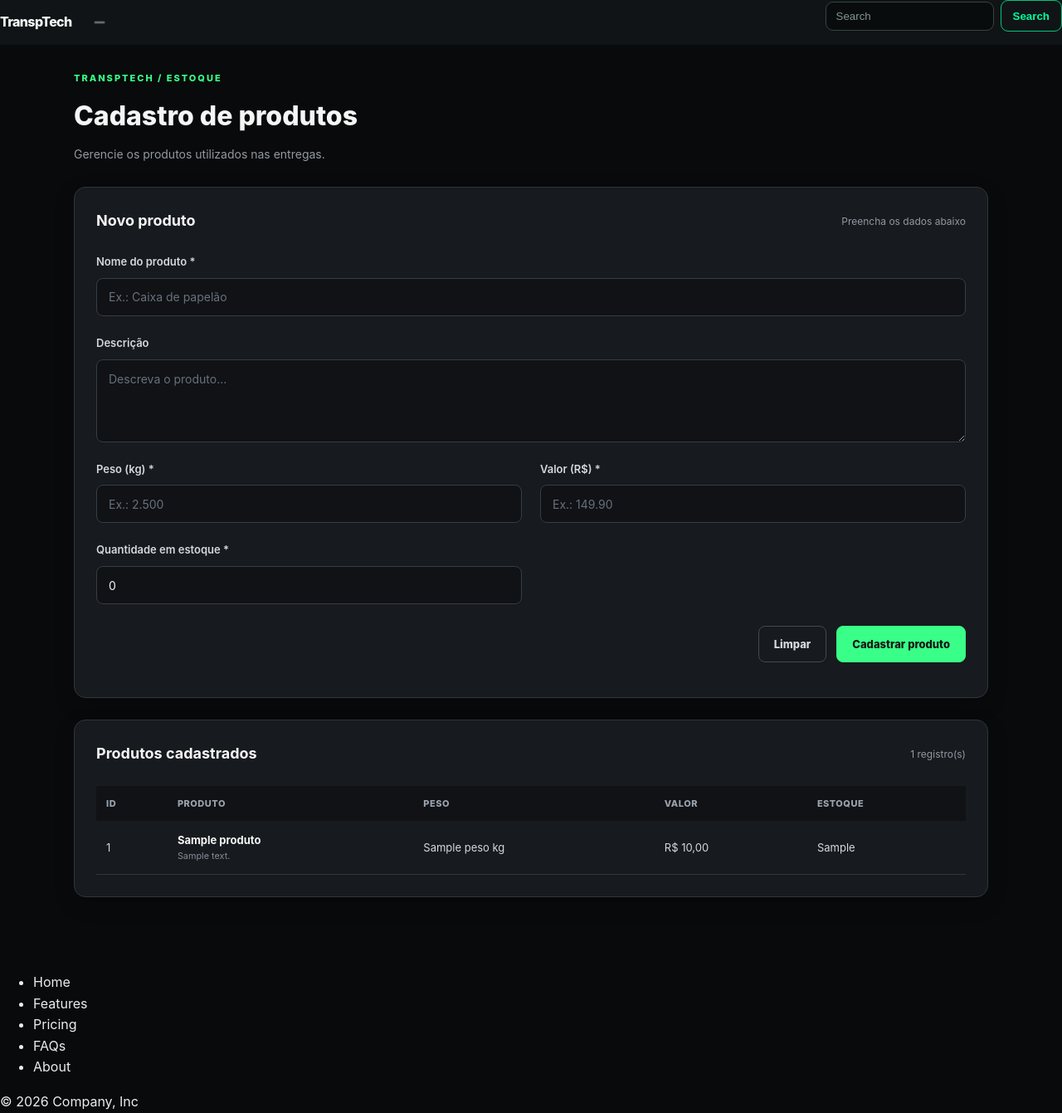
After one commit to PortadordeCNPJ/trabalhoApoGuilhermeS, a PHP site: template app/views/admin/produtos.php in a window 1280 px wide. The commit adds this page. Shown: the whole page at 83% size. Run offline with PHP 8.4, Linux system fonts and the light colour scheme; the template is opened without the code that fills it: most values are stand-ins (such as "Sample title", 1, 10 or a date in 2020).

Commit message:
Add: Criando as páginas para cadastrar produtos, terminar a lógica para cadastrar enquanto a tela carrega do layout principal

```diff
--- /dev/null
+++ b/app/views/admin/produtos.php
@@ -0,0 +1,204 @@
+<?php
+
+$erros = $_SESSION['erros_produto'] ?? [];
+$sucesso = $_SESSION['sucesso_produto'] ?? null;
+$dados = $_SESSION['dados_produto'] ?? [];
+
+unset(
+    $_SESSION['erros_produto'],
+    $_SESSION['sucesso_produto'],
+    $_SESSION['dados_produto']
+);
+
+function escaparProduto($valor): string
+{
+    return htmlspecialchars(
+        (string) ($valor ?? ''),
+        ENT_QUOTES,
+        'UTF-8'
+    );
+}
+?>
+<link rel="stylesheet" type="text/css" href="./assets/css/transptech.css">
+<link rel="stylesheet" href="assets/css/produtos.css">
+
+<div class="tt-products">
+
+    <header class="tt-products__header">
+        <div>
+            <span class="tt-products__eyebrow">TRANSPTECH / ESTOQUE</span>
+            <h1 class="tt-products__title">Cadastro de produtos</h1>
+            <p class="tt-products__subtitle">
+                Gerencie os produtos utilizados nas entregas.
+            </p>
+        </div>
+    </header>
+
+    <?php if ($sucesso): ?>
+        <div class="tt-products__alert tt-products__alert--success">
+            <?= escaparProduto($sucesso) ?>
+        </div>
+    <?php endif; ?>
+
+    <?php if ($erros): ?>
+        <div class="tt-products__alert tt-products__alert--error">
+            <ul>
+                <?php foreach ($erros as $erro): ?>
+                    <li><?= escaparProduto($erro) ?></li>
+                <?php endforeach; ?>
+            </ul>
+        </div>
+    <?php endif; ?>
+
+    <section class="tt-products__panel">
+        <div class="tt-products__section-heading">
+            <h2>Novo produto</h2>
+            <span>Preencha os dados abaixo</span>
+        </div>
+
+        <form
+            class="tt-products__form"
+            action="index.php?pagina=produtoController"
+            method="POST"
+        >
+            <div class="tt-products__field tt-products__field--full">
+                <label for="produto-nome">Nome do produto *</label>
+                <input
+                    type="text"
+                    id="produto-nome"
+                    name="nome"
+                    maxlength="150"
+                    value="<?= escaparProduto($dados['nome'] ?? '') ?>"
+                    placeholder="Ex.: Caixa de papelão"
+                    required
+                >
+            </div>
+
+            <div class="tt-products__field tt-products__field--full">
+                <label for="produto-descricao">Descrição</label>
+                <textarea
+                    id="produto-descricao"
+                    name="descricao"
+                    rows="3"
+                    placeholder="Descreva o produto..."
+                ><?= escaparProduto($dados['descricao'] ?? '') ?></textarea>
+            </div>
+
+            <div class="tt-products__field">
+                <label for="produto-peso">Peso (kg) *</label>
+                <input
+                    type="number"
+                    id="produto-peso"
+                    name="peso"
+                    min="0.001"
+                    step="0.001"
+                    value="<?= escaparProduto($dados['peso'] ?? '') ?>"
+                    placeholder="Ex.: 2.500"
+                    required
+                >
+            </div>
+
+            <div class="tt-products__field">
+                <label for="produto-valor">Valor (R$) *</label>
+                <input
+                    type="number"
+                    id="produto-valor"
+                    name="valor"
+                    min="0"
+                    step="0.01"
+                    value="<?= escaparProduto($dados['valor'] ?? '') ?>"
+                    placeholder="Ex.: 149.90"
+                    required
+                >
+            </div>
+
+            <div class="tt-products__field">
+                <label for="produto-quantidade">
+                    Quantidade em estoque *
+                </label>
+                <input
+                    type="number"
+                    id="produto-quantidade"
+                    name="quantidade_estoque"
+                    min="0"
+                    step="1"
+                    value="<?= escaparProduto($dados['quantidade_estoque'] ?? '0') ?>"
+                    placeholder="Ex.: 50"
+                    required
+                >
+            </div>
+
+            <div class="tt-products__actions tt-products__field--full">
+                <button type="reset" class="tt-products__button tt-products__button--secondary">
+                    Limpar
+                </button>
+
+                <button type="submit" class="tt-products__button tt-products__button--primary">
+                    Cadastrar produto
+                </button>
+            </div>
+        </form>
+    </section>
+
+    <section class="tt-products__panel">
+        <div class="tt-products__section-heading">
+            <h2>Produtos cadastrados</h2>
+            <span><?= count($produtos) ?> registro(s)</span>
+        </div>
+
+        <div class="tt-products__table-wrapper">
+            <table class="tt-products__table">
+                <thead>
+                    <tr>
+                        <th>ID</th>
+                        <th>Produto</th>
+                        <th>Peso</th>
+                        <th>Valor</th>
+                        <th>Estoque</th>
+                    </tr>
+                </thead>
+
+                <tbody>
+                    <?php if (empty($produtos)): ?>
+                        <tr>
+                            <td colspan="5" class="tt-products__empty">
+                                Nenhum produto cadastrado ainda.
+                            </td>
+                        </tr>
+                    <?php else: ?>
+                        <?php foreach ($produtos as $produto): ?>
+                            <tr>
+                                <td><?= escaparProduto($produto['id_produto']) ?></td>
+                                <td>
+                                    <strong>
+                                        <?= escaparProduto($produto['nome']) ?>
+                                    </strong>
+                                    <small>
+                                        <?= escaparProduto($produto['descricao']) ?>
+                                    </small>
+                                </td>
+                                <td>
+                                    <?= escaparProduto($produto['peso']) ?> kg
+                                </td>
+                                <td>
+                                    R$ <?= number_format(
+                                        (float) $produto['valor'],
+                                        2,
+                                        ',',
+                                        '.'
+                                    ) ?>
+                                </td>
+                                <td>
+                                    <?= escaparProduto(
+                                        $produto['quantidade_estoque']
+                                    ) ?>
+                                </td>
+                            </tr>
+                        <?php endforeach; ?>
+                    <?php endif; ?>
+                </tbody>
+            </table>
+        </div>
+    </section>
+
+</div>
--- a/app/views/produtos.php
+++ /dev/null
@@ -1 +0,0 @@
-<h2>PRODUTOS</h2>
```
Also changed, not shown: app/controllers/ProdutoController.php (added, +93 -0 lines), app/models/Produto.php (added, +36 -0 lines), public/index.php (+12 -2 lines), public/assets/css/produtos.css (added).
